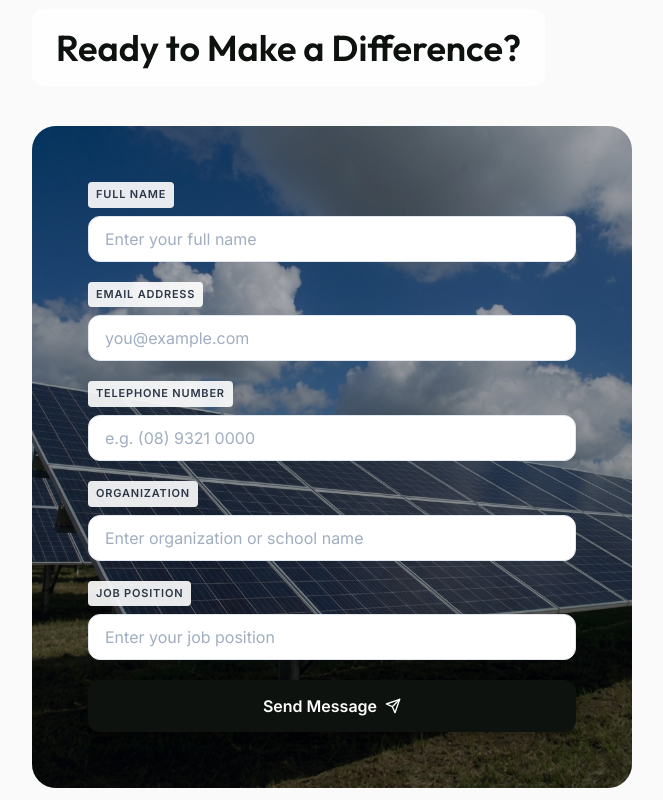
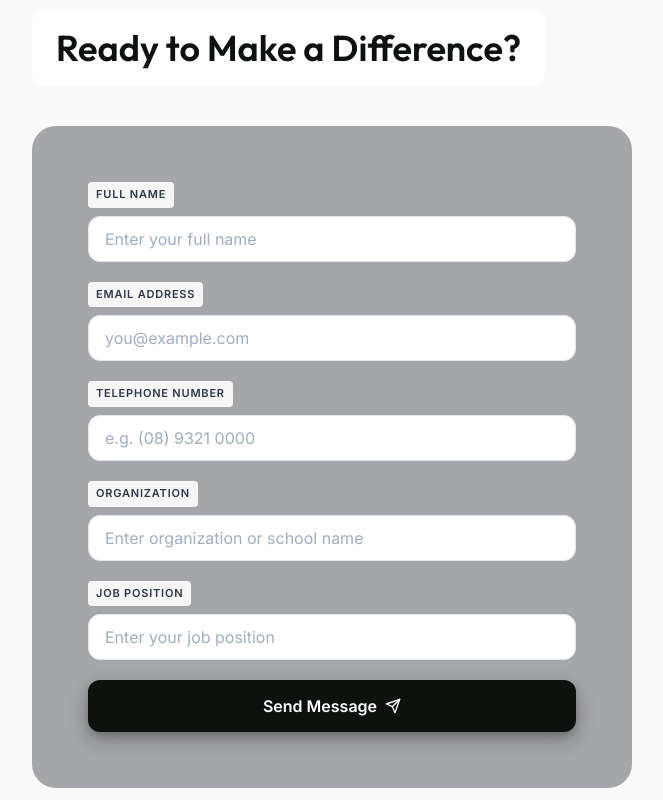
Before and after one commit to navidumanathunga/Kedalup-Energy-project, a React (Create React App) app: page / in a window 1280 px wide. Shown: the part 2040-2840 px from the top of the page, without its empty margins (308-971 px from the left). Built offline with nearby package versions, Linux system fonts and the light colour scheme; the HTML template or start-up script is replaced by a standard one.

Commit message:
Update ContactForm component

```diff
--- a/src/components/ContactForm.jsx
+++ b/src/components/ContactForm.jsx
@@ -101,7 +101,6 @@ export default function ContactForm({ t }) {
             className="contact-form"
             onSubmit={handleSubmit}
             noValidate
-            style={{ backgroundImage: "url('/assets/hero-bg.png')" }}
           >
             <div className="contact-form-inner">
 
```
